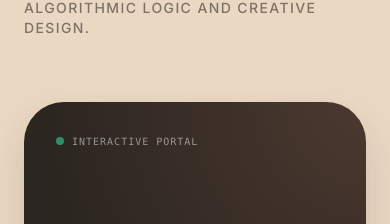
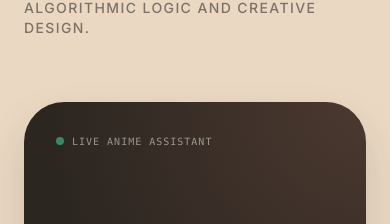
Before and after one commit to Techside-Pragyan/Techside-Portfolio, a React (Vite) app: page / in a window 390 px wide. Shown: the part 1740-1964 px from the top of the page. Built offline with nearby package versions, Linux system fonts and the light colour scheme.

Commit message:
feat: implement responsive About section with bento grid layout and motion animations

```diff
--- a/src/sections/About.jsx
+++ b/src/sections/About.jsx
@@ -49,13 +49,18 @@ const About = () => {
           >
             <div className="absolute top-8 left-8 z-20 flex items-center gap-2">
               <span className="w-2 h-2 rounded-full bg-emerald-400 animate-pulse"></span>
-              <span className="text-white/50 text-[10px] font-mono uppercase tracking-widest">Interactive Portal</span>
+              <span className="text-white/50 text-[10px] font-mono uppercase tracking-widest">Live Anime Assistant</span>
             </div>
 
             <div className="absolute inset-0 bg-[radial-gradient(circle_at_top_right,rgba(169,113,91,0.25),transparent_60%)] pointer-events-none transition-opacity duration-700 group-hover:opacity-60"></div>
 
             <div className="flex-1 w-full h-full relative pointer-events-auto flex items-center justify-center">
               {isInView ? (
+                /*
+                  TODO FOR USER:
+                  To add your waving 3D Anime Girl, go to Spline (spline.design), find an anime girl model,
+                  click "Export" -> "Public URL", and replace the URL below with your new scene.splinecode link!
+                */
                 <spline-viewer
                   url="https://prod.spline.design/6Wq1Q7YGyM2G5qth/scene.splinecode"
                   className="w-full h-full scale-[1.15]"
```
